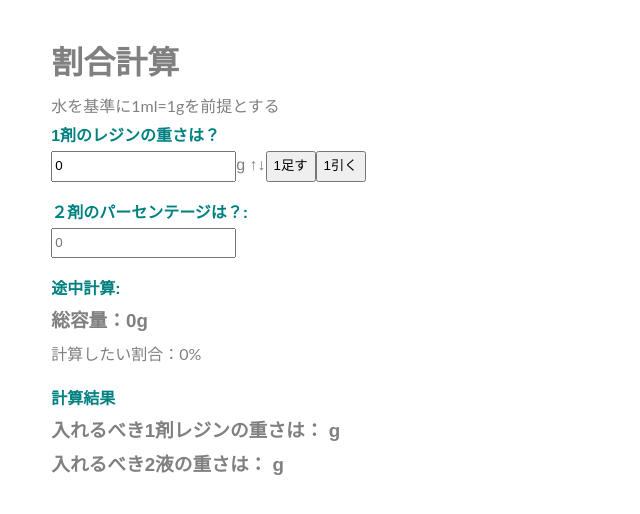
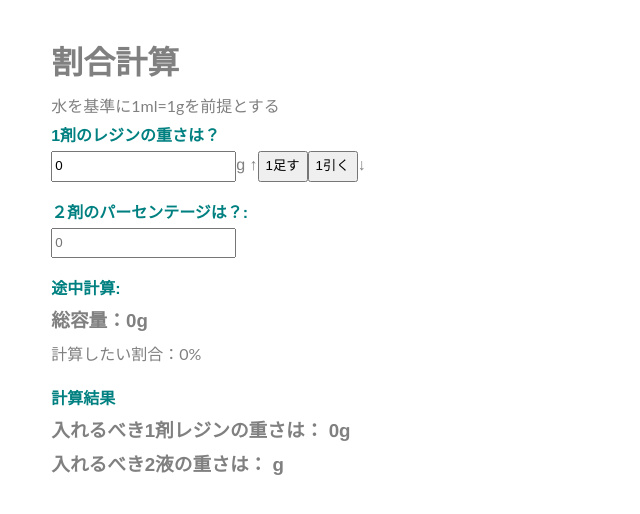
Before and after one commit to BoxPistols/pocket-money-react, a React (Create React App) app: page / in a window 1280 px wide. Shown: the top 514 px of the page, without its empty margins (0-640 px from the left). Built offline with nearby package versions, Linux system fonts and the light colour scheme.

Commit message:
1 file modified

```diff
--- a/src/components/PerCalc.js
+++ b/src/components/PerCalc.js
@@ -52,9 +52,8 @@ export const PerCalc = () => {
           value={val}
           placeholder={val}
         />
-        g ↑↓
-        <button onClick={add}>1足す</button>
-        <button onClick={remove}>1引く</button>
+        g ↑<button onClick={add}>1足す</button>
+        <button onClick={remove}>1引く</button>↓
         {/* <button onClick={decrement}>1引く</button> */}
       </section>
       <section>
@@ -77,10 +76,7 @@ export const PerCalc = () => {
       <section>
         <h2>計算結果</h2>
         {/* <h3>入れるべき数値は： {val ? Math.floor(val / calc) : ''}g</h3> */}
-        <h3>
-          入れるべき1剤レジンの重さは：{' '}
-          {val ? parseFloat(ratio.toFixed(digit)) : ''}g
-        </h3>
+        <h3>入れるべき1剤レジンの重さは： {val}g</h3>
         <h3>
           入れるべき2液の重さは： {val ? parseFloat(ratio.toFixed(digit)) : ''}g
         </h3>
```
